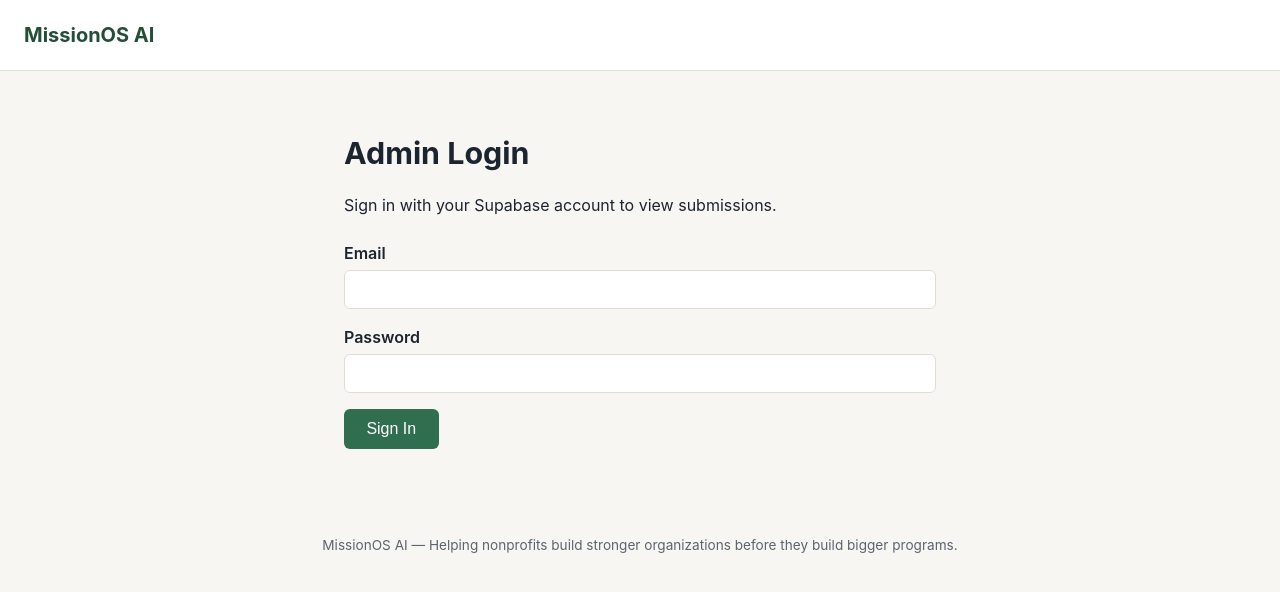
After one commit to JJTC-web/Missions-ai, a Flask app: page /dashboard/login in a window 1280 px wide. The commit adds this page. Shown: the top 592 px of the page. Run offline with Flask 3, Linux system fonts and the light colour scheme; some libraries are stand-ins or nearby versions.

Commit message:
Add admin-only dashboard with Supabase email login
The assessment stays fully public. /dashboard requires signing in
with a Supabase account AND being listed in the admins table
(checked server-side via SUPABASE_SERVICE_ROLE_KEY, bypassing RLS) --
a valid Supabase login alone isn't enough. Dashboard lists every
submission (org name, score, submitted date) linking to its full
results page. Tested the redirect-when-signed-out, graceful failure
when Supabase env vars are missing, the non-admin-blocked flash
message, and successful admin login end to end.

```diff
--- a/app.py
+++ b/app.py
@@ -1,13 +1,15 @@
 import os
 import uuid
 from datetime import datetime, timezone
+from functools import wraps
 
 from dotenv import load_dotenv
-from flask import Flask, render_template, request, redirect, url_for, abort, session
+from flask import Flask, render_template, request, redirect, url_for, abort, session, flash
 
 import action_plan
 import db
 import email_notify
+import supabase_auth
 from assessment import SECTIONS, SECTION_KEYS, SCALE_LABELS
 from scoring import compute_score_breakdown
 
@@ -166,6 +168,63 @@ def assessment_results(submission_id):
     return render_template("results.html", submission=submission)
 
 
+def _safe_next_url(next_url):
+    if next_url and next_url.startswith("/") and not next_url.startswith("//"):
+        return next_url
+    return url_for("dashboard")
+
+
+def require_admin(view):
+    @wraps(view)
+    def wrapped(*args, **kwargs):
+        if not session.get("is_admin"):
+            return redirect(url_for("dashboard_login", next=request.path))
+        return view(*args, **kwargs)
+    return wrapped
+
+
+@app.route("/dashboard/login", methods=["GET", "POST"])
+def dashboard_login():
+    if request.method == "POST":
+        email = request.form.get("email", "").strip()
+        password = request.form.get("password", "")
+        next_url = request.form.get("next", "")
+
+        try:
+            authenticated_email = supabase_auth.sign_in_with_password(email, password)
+        except Exception as e:
+            flash(str(e))
+            return redirect(url_for("dashboard_login", next=next_url))
+
+        try:
+            if not supabase_auth.is_admin(authenticated_email):
+                flash("Your account doesn't have dashboard access.")
+                return redirect(url_for("dashboard_login", next=next_url))
+        except Exception as e:
+            flash(f"Couldn't verify dashboard access: {e}")
+            return redirect(url_for("dashboard_login", next=next_url))
+
+        session["is_admin"] = True
+        session["admin_email"] = authenticated_email
+        return redirect(_safe_next_url(next_url))
+
+    return render_template("dashboard_login.html", next=request.args.get("next", ""))
+
+
+@app.route("/dashboard/logout", methods=["POST"])
+def dashboard_logout():
+    session.pop("is_admin", None)
+    session.pop("admin_email", None)
+    return redirect(url_for("dashboard_login"))
+
+
+@app.route("/dashboard")
+@require_admin
+def dashboard():
+    submissions = db.list_submissions()
+    return render_template("dashboard.html", submissions=submissions, admin_email=session.get("admin_email"))
+
+
 _SAMPLE_SUBMISSION = {
     "org_name": "Sample Org (Test Send)",
     "score": 62,
--- a/db.py
+++ b/db.py
@@ -123,3 +123,18 @@ def get_submission(submission_id):
         "action_plan_error": row[9],
         "submitted_at": row[10],
     }
+
+
+def list_submissions():
+    conn = get_db()
+    cur = conn.cursor()
+    cur.execute(
+        "SELECT id, org_name, score, submitted_at FROM submissions ORDER BY submitted_at DESC"
+    )
+    rows = cur.fetchall()
+    cur.close()
+    conn.close()
+    return [
+        {"id": row[0], "org_name": row[1], "score": row[2], "submitted_at": row[3]}
+        for row in rows
+    ]
--- a/static/style.css
+++ b/static/style.css
@@ -99,7 +99,8 @@ label {
 }
 
 input[type="text"],
-input[type="email"] {
+input[type="email"],
+input[type="password"] {
   width: 100%;
   padding: 0.6rem;
   border: 1px solid var(--border);
--- a/templates/base.html
+++ b/templates/base.html
@@ -11,6 +11,13 @@
     <a class="brand" href="{{ url_for('home') }}">MissionOS AI</a>
   </header>
   <main class="container">
+    {% with messages = get_flashed_messages() %}
+      {% if messages %}
+        <ul class="flashes">
+          {% for message in messages %}<li>{{ message }}</li>{% endfor %}
+        </ul>
+      {% endif %}
+    {% endwith %}
     {% block content %}{% endblock %}
   </main>
   <footer class="site-footer">
--- /dev/null
+++ b/templates/dashboard_login.html
@@ -0,0 +1,18 @@
+{% extends "base.html" %}
+{% block title %}Admin Login &mdash; MissionOS AI{% endblock %}
+{% block content %}
+<h1>Admin Login</h1>
+<p>Sign in with your Supabase account to view submissions.</p>
+
+<form method="post">
+  <input type="hidden" name="next" value="{{ next }}">
+
+  <label for="email">Email</label>
+  <input type="email" id="email" name="email" required>
+
+  <label for="password">Password</label>
+  <input type="password" id="password" name="password" required>
+
+  <button type="submit" class="button">Sign In</button>
+</form>
+{% endblock %}
```
Also changed, not shown: other parts of static/style.css (+44 -0 lines), supabase_auth.py (added, +75 -0 lines), templates/dashboard.html (added, +35 -0 lines), README.md, 1 other file.
